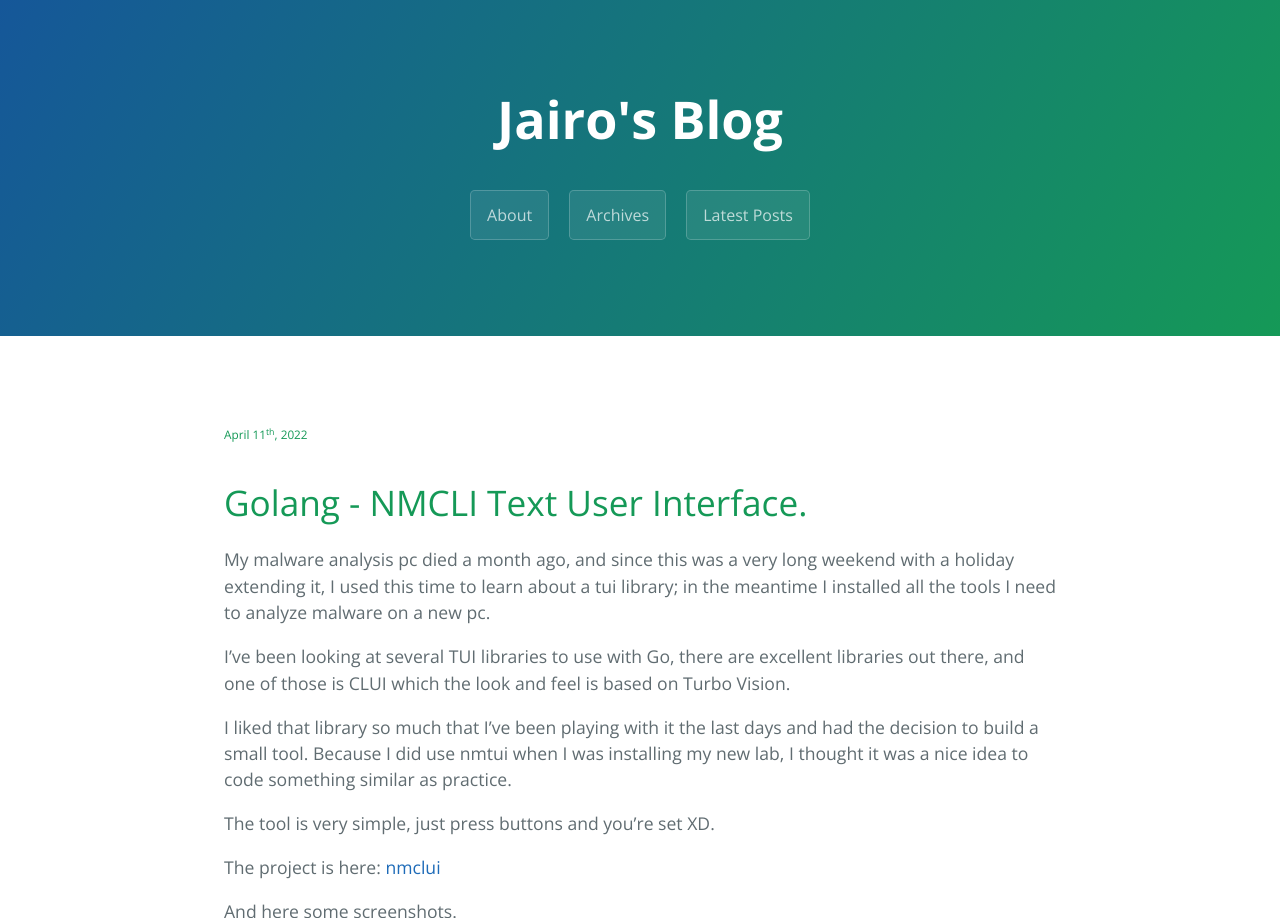
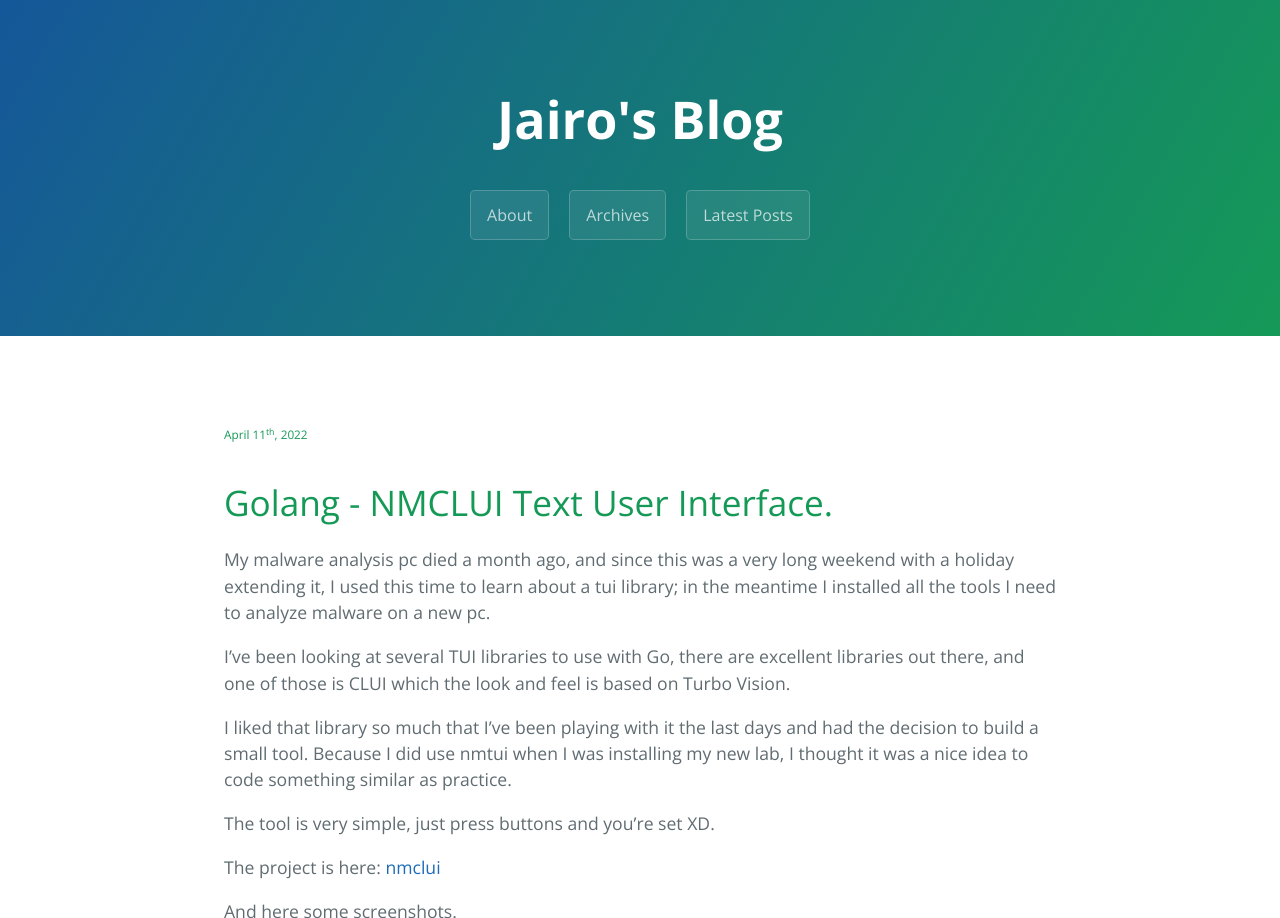
Before and after one commit to jairochavesb/blog, a Jekyll site: the page built from posts/2022/04/11/golang-nmclui.md, in a window 1280 px wide, cut to the strip 0-918 px from the top of the page. Built offline with Jekyll 4.4.1, drawn with Linux system fonts in a browser that asks for light colours.

Commit message:
changing title

```diff
--- a/posts/2022/04/11/golang-nmclui.md
+++ b/posts/2022/04/11/golang-nmclui.md
@@ -8,7 +8,7 @@ title: Jairo's Blog
 </center>
 <h6>April 11<sup>th</sup>, 2022</h6>
 
-# Golang - NMCLI Text User Interface.
+# Golang - NMCLUI Text User Interface.
 
 My malware analysis pc died a month ago, and since this was a very long weekend with a holiday extending it, I used this time to learn about a tui library; in the meantime I installed all the tools I need to analyze malware on a new pc.
 
```
